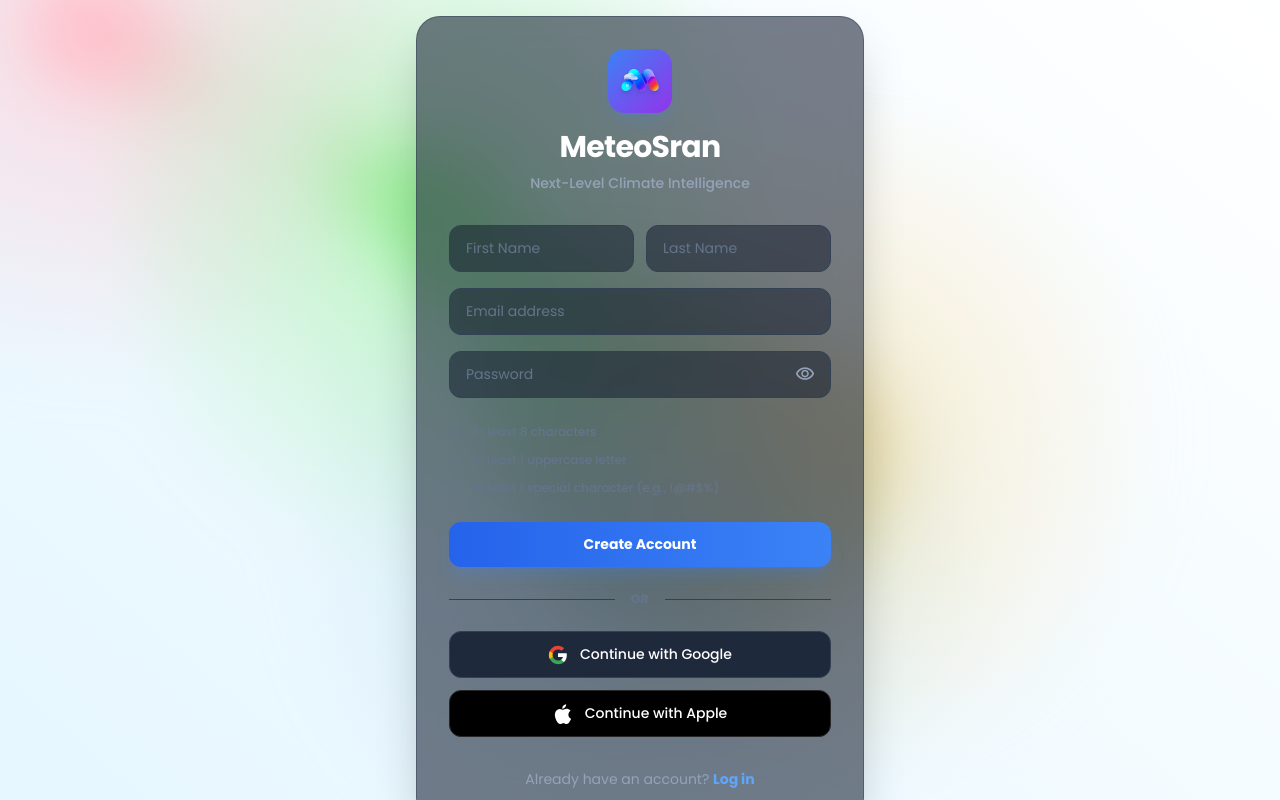
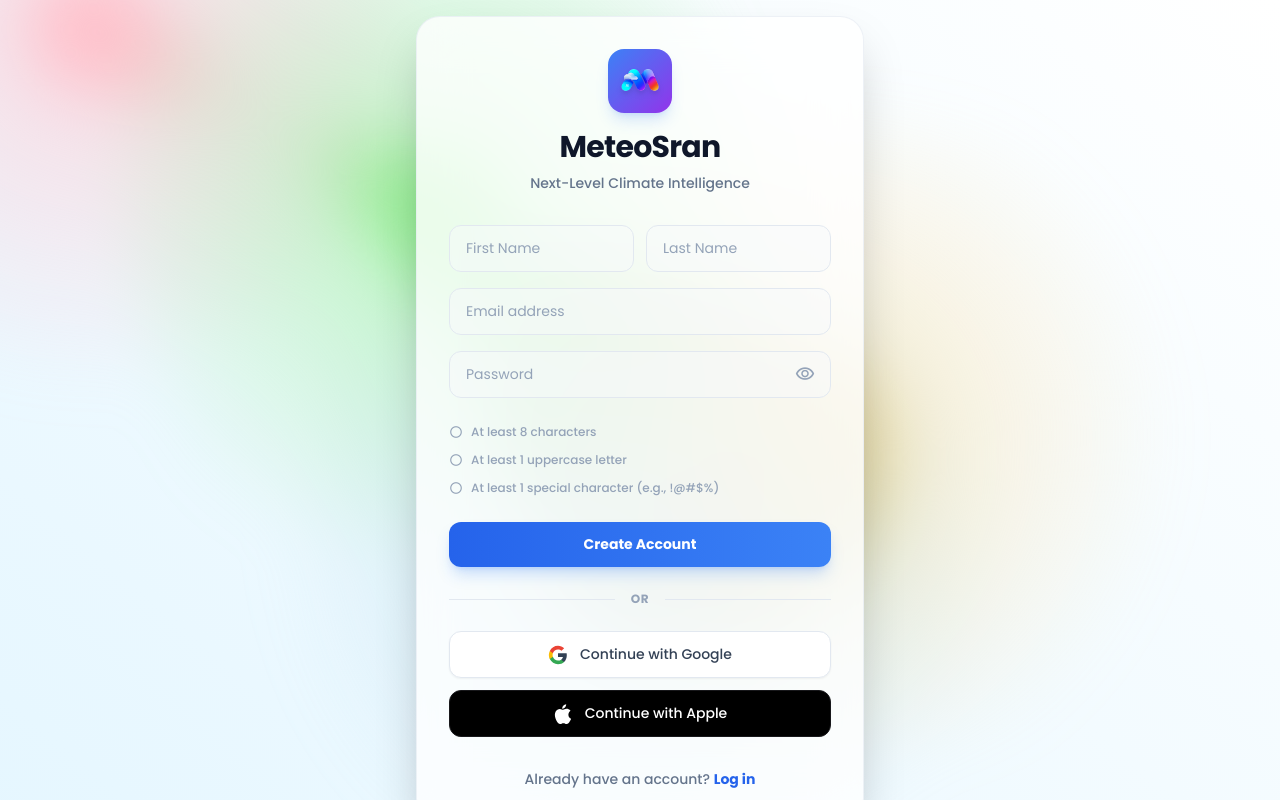
Before and after one commit to marcandreasyao/MeteoSran, a React (Vite) app: page / in a window 1280 px wide. Both pictures are taken after a click on the button "Sign up". Built offline with nearby package versions, Linux system fonts and the light colour scheme; no server answers; what html2pdf.js, remarkable would draw is missing.

Commit message:
Improving Login UX

```diff
--- a/components/LoginScreen.tsx
+++ b/components/LoginScreen.tsx
@@ -25,6 +25,32 @@ export const LoginScreen: React.FC = () => {
   const hasSymbol = /[!@#$%^&*(),.?":{}|<>]/.test(password);
   const isPasswordValid = hasMinLength && hasUpperCase && hasSymbol;
 
+  const getFriendlyErrorMessage = (error: any): string => {
+    const code = error?.code || '';
+    switch (code) {
+      case 'auth/invalid-credential':
+        return 'Incorrect email or password. Please try again.';
+      case 'auth/user-not-found':
+        return 'No account found with this email.';
+      case 'auth/wrong-password':
+        return 'Incorrect password. Please try again.';
+      case 'auth/email-already-in-use':
+        return 'This email is already registered. Try logging in instead.';
+      case 'auth/weak-password':
+        return 'Password is too weak. Please use at least 6 characters.';
+      case 'auth/too-many-requests':
+        return 'Too many failed attempts. Please try again later.';
+      case 'auth/popup-closed-by-user':
+        return 'The sign-in window was closed. Please try again.';
+      case 'auth/network-request-failed':
+        return 'Network error. Please check your connection.';
+      case 'auth/operation-not-allowed':
+        return 'This sign-in method is currently disabled.';
+      default:
+        return error.message || 'An unexpected error occurred. Please try again.';
+    }
+  };
+
   const handleSubmit = async (e: React.FormEvent) => {
     e.preventDefault();
     setError(null);
@@ -46,7 +72,7 @@ export const LoginScreen: React.FC = () => {
         });
       }
     } catch (err: any) {
-      setError(err.message || 'An error occurred during authentication.');
+      setError(getFriendlyErrorMessage(err));
     } finally {
       setLoading(false);
     }
@@ -59,7 +85,7 @@ export const LoginScreen: React.FC = () => {
     try {
       await signInWithPopup(auth, provider);
     } catch (err: any) {
-      setError(err.message || 'Google sign-in failed.');
+      setError(getFriendlyErrorMessage(err));
     } finally {
       setLoading(false);
     }
@@ -69,13 +95,12 @@ export const LoginScreen: React.FC = () => {
     setError(null);
     setLoading(true);
     const provider = new OAuthProvider('apple.com');
-    // Optional: add scopes, e.g., provider.addScope('email'); provider.addScope('name');
     provider.addScope('email');
     provider.addScope('name');
     try {
       await signInWithPopup(auth, provider);
     } catch (err: any) {
-      setError(err.message || 'Apple sign-in failed.');
+      setError(getFriendlyErrorMessage(err));
     } finally {
       setLoading(false);
     }
@@ -83,22 +108,21 @@ export const LoginScreen: React.FC = () => {
 
   return (
     <div className="min-h-screen flex flex-col items-center justify-center p-4 relative overflow-hidden">
-
       {/* Main Container */}
-      <div className="w-full max-w-md bg-slate-800/60 backdrop-blur-xl border border-slate-700/50 rounded-3xl shadow-2xl p-8 relative z-10 animate-fade-up-soft">
+      <div className="w-full max-w-md bg-white/80 dark:bg-slate-800/60 backdrop-blur-xl border border-slate-200/60 dark:border-slate-700/50 rounded-3xl shadow-2xl p-8 relative z-10 animate-fade-up-soft">
 
         {/* Header */}
         <div className="text-center mb-8">
           <div className="inline-flex items-center justify-center w-16 h-16 rounded-2xl bg-gradient-to-br from-blue-500 to-purple-600 mb-4 shadow-lg shadow-blue-500/20">
             <img src="/Meteosran-logo.png" alt="MeteoSran Logo" className="w-10 h-10 object-contain drop-shadow-md" />
           </div>
-          <h1 className="text-3xl font-bold text-white tracking-tight">MeteoSran</h1>
-          <p className="text-slate-400 mt-2 text-sm font-medium">Next-Level Climate Intelligence</p>
+          <h1 className="text-3xl font-bold text-slate-900 dark:text-white tracking-tight text-glow-none">MeteoSran</h1>
+          <p className="text-slate-500 dark:text-slate-400 mt-2 text-sm font-medium">Next-Level Climate Intelligence</p>
         </div>
 
         {error && (
-          <div className="bg-red-500/10 border border-red-500/50 rounded-xl p-3 mb-6 animate-fade-up-soft text-center">
-            <p className="text-red-400 text-sm font-medium">{error}</p>
+          <div className="bg-red-500/10 border border-red-500/30 dark:border-red-500/50 rounded-xl p-3 mb-6 animate-fade-up-soft text-center">
+            <p className="text-red-500 dark:text-red-400 text-sm font-medium">{error}</p>
           </div>
         )}
 
@@ -111,7 +135,7 @@ export const LoginScreen: React.FC = () => {
                 value={firstName}
                 onChange={(e) => setFirstName(e.target.value)}
                 required={!isLogin}
-                className="w-1/2 bg-slate-900/50 border border-slate-700 rounded-xl px-4 py-3 text-white placeholder-slate-500 focus:outline-none focus:ring-2 focus:ring-blue-500/50 focus:border-blue-500 transition-all"
+                className="w-1/2 bg-slate-50/50 dark:bg-slate-900/50 border border-slate-200 dark:border-slate-700 rounded-xl px-4 py-3 text-slate-900 dark:text-white placeholder-slate-400 dark:placeholder-slate-500 focus:outline-none focus:ring-2 focus:ring-blue-500/50 focus:border-blue-500 transition-all"
               />
               <input
                 type="text"
@@ -119,7 +143,7 @@ export const LoginScreen: React.FC = () => {
                 value={lastName}
                 onChange={(e) => setLastName(e.target.value)}
                 required={!isLogin}
-                className="w-1/2 bg-slate-900/50 border border-slate-700 rounded-xl px-4 py-3 text-white placeholder-slate-500 focus:outline-none focus:ring-2 focus:ring-blue-500/50 focus:border-blue-500 transition-all"
+                className="w-1/2 bg-slate-50/50 dark:bg-slate-900/50 border border-slate-200 dark:border-slate-700 rounded-xl px-4 py-3 text-slate-900 dark:text-white placeholder-slate-400 dark:placeholder-slate-500 focus:outline-none focus:ring-2 focus:ring-blue-500/50 focus:border-blue-500 transition-all"
               />
             </div>
           )}
@@ -131,7 +155,7 @@ export const LoginScreen: React.FC = () => {
               value={email}
               onChange={(e) => setEmail(e.target.value)}
               required
-              className="w-full bg-slate-900/50 border border-slate-700 rounded-xl px-4 py-3 text-white placeholder-slate-500 focus:outline-none focus:ring-2 focus:ring-blue-500/50 focus:border-blue-500 transition-all"
+              className="w-full bg-slate-50/50 dark:bg-slate-900/50 border border-slate-200 dark:border-slate-700 rounded-xl px-4 py-3 text-slate-900 dark:text-white placeholder-slate-400 dark:placeholder-slate-500 focus:outline-none focus:ring-2 focus:ring-blue-500/50 focus:border-blue-500 transition-all"
             />
           </div>
 
@@ -142,12 +166,12 @@ export const LoginScreen: React.FC = () => {
               value={password}
               onChange={(e) => setPassword(e.target.value)}
               required
-              className="w-full bg-slate-900/50 border border-slate-700 rounded-xl px-4 py-3 pr-12 text-white placeholder-slate-500 focus:outline-none focus:ring-2 focus:ring-blue-500/50 focus:border-blue-500 transition-all"
+              className="w-full bg-slate-50/50 dark:bg-slate-900/50 border border-slate-200 dark:border-slate-700 rounded-xl px-4 py-3 pr-12 text-slate-900 dark:text-white placeholder-slate-400 dark:placeholder-slate-500 focus:outline-none focus:ring-2 focus:ring-blue-500/50 focus:border-blue-500 transition-all"
             />
             <button
               type="button"
               onClick={() => setShowPassword(!showPassword)}
-              className="absolute right-3 top-1/2 -translate-y-1/2 p-1 text-slate-400 hover:text-white transition-colors focus:outline-none"
+              className="absolute right-3 top-1/2 -translate-y-1/2 p-1 text-slate-400 dark:text-slate-500 hover:text-slate-600 dark:hover:text-white transition-colors focus:outline-none"
               aria-label={showPassword ? "Hide password" : "Show password"}
             >
               <span className="material-symbols-outlined text-xl">
@@ -158,15 +182,15 @@ export const LoginScreen: React.FC = () => {
 
           {!isLogin && (
             <div className="space-y-2 py-2 text-xs font-medium animate-fade-up-soft">
-              <div className={`flex items-center gap-2 transition-colors ${hasMinLength ? 'text-green-400' : 'text-slate-500'}`}>
+              <div className={`flex items-center gap-2 transition-colors ${hasMinLength ? 'text-green-500 dark:text-green-400' : 'text-slate-400 dark:text-slate-500'}`}>
                 <span className="material-symbols-outlined text-sm">{hasMinLength ? 'check_circle' : 'radio_button_unchecked'}</span>
                 <span>At least 8 characters</span>
               </div>
-              <div className={`flex items-center gap-2 transition-colors ${hasUpperCase ? 'text-green-400' : 'text-slate-500'}`}>
+              <div className={`flex items-center gap-2 transition-colors ${hasUpperCase ? 'text-green-500 dark:text-green-400' : 'text-slate-400 dark:text-slate-500'}`}>
                 <span className="material-symbols-outlined text-sm">{hasUpperCase ? 'check_circle' : 'radio_button_unchecked'}</span>
                 <span>At least 1 uppercase letter</span>
               </div>
-              <div className={`flex items-center gap-2 transition-colors ${hasSymbol ? 'text-green-400' : 'text-slate-500'}`}>
+              <div className={`flex items-center gap-2 transition-colors ${hasSymbol ? 'text-green-500 dark:text-green-400' : 'text-slate-400 dark:text-slate-500'}`}>
                 <span className="material-symbols-outlined text-sm">{hasSymbol ? 'check_circle' : 'radio_button_unchecked'}</span>
                 <span>At least 1 special character (e.g., !@#$%)</span>
               </div>
@@ -183,16 +207,16 @@ export const LoginScreen: React.FC = () => {
         </form>
 
         <div className="mt-6 flex items-center justify-center space-x-4">
-          <div className="h-px bg-slate-700 flex-1"></div>
-          <span className="text-slate-500 text-xs font-semibold uppercase tracking-wider">OR</span>
-          <div className="h-px bg-slate-700 flex-1"></div>
+          <div className="h-px bg-slate-200 dark:bg-slate-700 flex-1"></div>
+          <span className="text-slate-400 dark:text-slate-500 text-xs font-semibold uppercase tracking-wider">OR</span>
+          <div className="h-px bg-slate-200 dark:bg-slate-700 flex-1"></div>
         </div>
 
         <div className="flex flex-col gap-3 mt-6">
           <button
             onClick={handleGoogleSignIn}
             disabled={loading}
-            className="w-full bg-slate-800 hover:bg-slate-700 border border-slate-700 text-white font-medium rounded-xl px-4 py-3 flex items-center justify-center gap-3 transition-colors disabled:opacity-50 disabled:cursor-not-allowed"
+            className="w-full bg-white dark:bg-slate-800 hover:bg-slate-50 dark:hover:bg-slate-700 border border-slate-200 dark:border-slate-700 text-slate-700 dark:text-white font-medium rounded-xl px-4 py-3 flex items-center justify-center gap-3 transition-colors disabled:opacity-50 disabled:cursor-not-allowed shadow-sm"
           >
             <svg className="w-5 h-5" viewBox="0 0 24 24">
               <path fill="currentColor" d="M22.56 12.25c0-.78-.07-1.53-.2-2.25H12v4.26h5.92c-.26 1.37-1.04 2.53-2.21 3.31v2.77h3.57c2.08-1.92 3.28-4.74 3.28-8.09z" />
@@ -207,7 +231,7 @@ export const LoginScreen: React.FC = () => {
             type="button"
             onClick={handleAppleSignIn}
             disabled={loading}
-            className="w-full bg-black hover:bg-zinc-900 border border-zinc-800 text-white font-medium rounded-xl px-4 py-3 flex items-center justify-center gap-3 transition-colors disabled:opacity-50 disabled:cursor-not-allowed"
+            className="w-full bg-black hover:bg-zinc-900 border border-zinc-900 text-white font-medium rounded-xl px-4 py-3 flex items-center justify-center gap-3 transition-colors disabled:opacity-50 disabled:cursor-not-allowed"
           >
             <svg className="w-5 h-5" viewBox="0 0 24 24" fill="currentColor">
               <path d="M12.152 6.896c-.948 0-2.415-1.078-3.96-1.04-2.04.027-3.91 1.183-4.961 3.014-2.117 3.675-.546 9.103 1.519 12.09 1.013 1.454 2.208 3.09 3.792 3.039 1.52-.065 2.09-.987 3.935-.987 1.831 0 2.35.987 3.96.948 1.637-.026 2.62-1.48 3.605-2.935 1.156-1.69 1.632-3.326 1.662-3.415-.039-.013-3.182-1.221-3.22-4.857-.026-3.04 2.484-4.524 2.597-4.594-1.425-2.078-3.623-2.364-4.42-2.43-1.896-.2-3.55 1.066-4.51 1.066zm2.42-2.906c.829-1.004 1.385-2.408 1.233-3.806-1.2.052-2.656.805-3.52 1.815-.76.853-1.42 2.296-1.233 3.665 1.35.105 2.684-.663 3.52-1.674z" />
@@ -216,11 +240,11 @@ export const LoginScreen: React.FC = () => {
           </button>
         </div>
 
-        <p className="mt-8 text-center text-slate-400 text-sm">
+        <p className="mt-8 text-center text-slate-500 dark:text-slate-400 text-sm font-medium">
           {isLogin ? "Don't have an account? " : "Already have an account? "}
           <button
             onClick={() => setIsLogin(!isLogin)}
-            className="text-blue-400 hover:text-blue-300 font-semibold transition-colors"
+            className="text-blue-600 dark:text-blue-400 hover:text-blue-500 dark:hover:text-blue-300 font-semibold transition-colors"
           >
             {isLogin ? 'Sign up' : 'Log in'}
           </button>
@@ -228,8 +252,8 @@ export const LoginScreen: React.FC = () => {
       </div>
 
       {/* Footer link */}
-      <div className="absolute bottom-6 text-slate-500 text-xs font-medium">
-        Secured by Firebase Auth
+      <div className="absolute bottom-6 text-slate-400 dark:text-slate-500 text-xs font-semibold">
+        Secured by Firebase Auth.
       </div>
     </div>
   );
```
